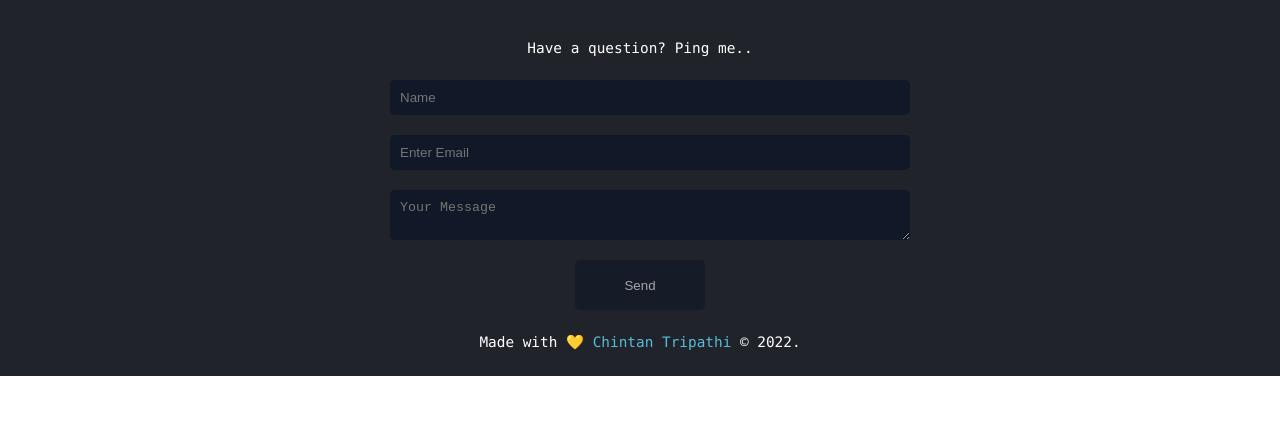
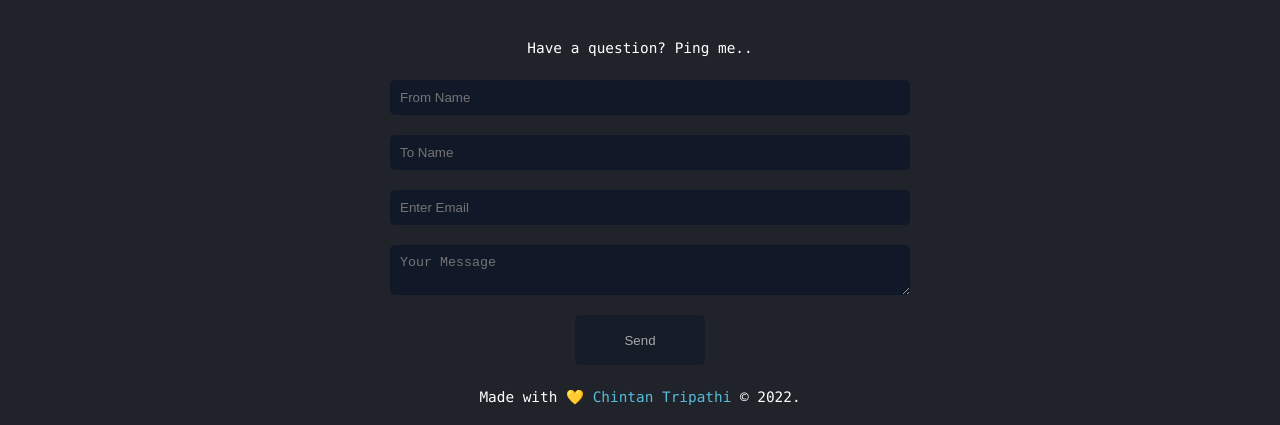
Before and after one commit to chintan0513/Portfolio, a React (Create React App) app: page / in a window 1280 px wide. Shown: the part 2878-3303 px from the top of the page. Before the commit the page ends 3254 px from the top, so only its background shows below. Built offline with nearby package versions, Linux system fonts and the light colour scheme; a web font is replaced by a local one.

Commit message:
email added

```diff
--- a/package.json
+++ b/package.json
@@ -6,6 +6,7 @@
     "@testing-library/jest-dom": "^5.16.5",
     "@testing-library/react": "^13.4.0",
     "@testing-library/user-event": "^13.5.0",
+    "emailjs-com": "^3.2.0",
     "react": "^18.2.0",
     "react-dom": "^18.2.0",
     "react-icons": "^4.6.0",
--- a/src/components/Contact.js
+++ b/src/components/Contact.js
@@ -1,16 +1,47 @@
 import '../styles/contact.css';
 import Footer from './Footer'
+import { send } from 'emailjs-com';
+import { useState } from 'react';
 
 const Contact = () => {
+
+    const [toSend, setToSend] = useState({
+        from_name: '',
+        to_name: '',
+        message: '',
+        reply_to: '',
+      });
+
+    const onSubmit = (e) => {
+        e.preventDefault();
+        send(
+      'service_axra8ha',
+      'template_qr9s3wc',
+      toSend,
+      'BEzHUk12PVKwoyiwf'
+    )
+      .then((response) => {
+        console.log('SUCCESS!', response.status, response.text);
+      })
+      .catch((err) => {
+        console.log('FAILED...', err);
+      });
+      };
+
+      const handleChange = (e) => {
+        setToSend({ ...toSend, [e.target.name]: e.target.value });
+      };
+
     return (
         <div className="contact" id="contact">
             <h1 className="h1" style={{color:'white'}}>Contact Me</h1>
             <p>Have a question? Ping me..</p>
             <div className="form">
-                <form className="form-group">
-                    <input type="text" placeholder="Name" name="Name" className="Name"/>
-                    <input type="email" placeholder="Enter Email" name="Email" className="Email" />
-                    <textarea placeholder="Your Message" name="Message" className="Message"></textarea>
+                <form className="form-group" onSubmit={onSubmit}>
+                    <input type="text" placeholder="From Name" value={toSend.from_name} onChange={handleChange} name="Name" className="Name"/>
+                    <input type="text" placeholder="To Name" value={toSend.to_name} onChange={handleChange} name="Name" className="Name"/>
+                    <input type="email" placeholder="Enter Email" value={toSend.reply_to} onChange={handleChange} name="Email" className="Email" />
+                    <textarea placeholder="Your Message" name="Message" value={toSend.message} onChange={handleChange} className="Message"></textarea>
                     <button type="submit" className="btn">Send</button>
                 </form>
             </div>
```
Also changed, not shown: 1 other file (tests, documents, lock files or other folders).
